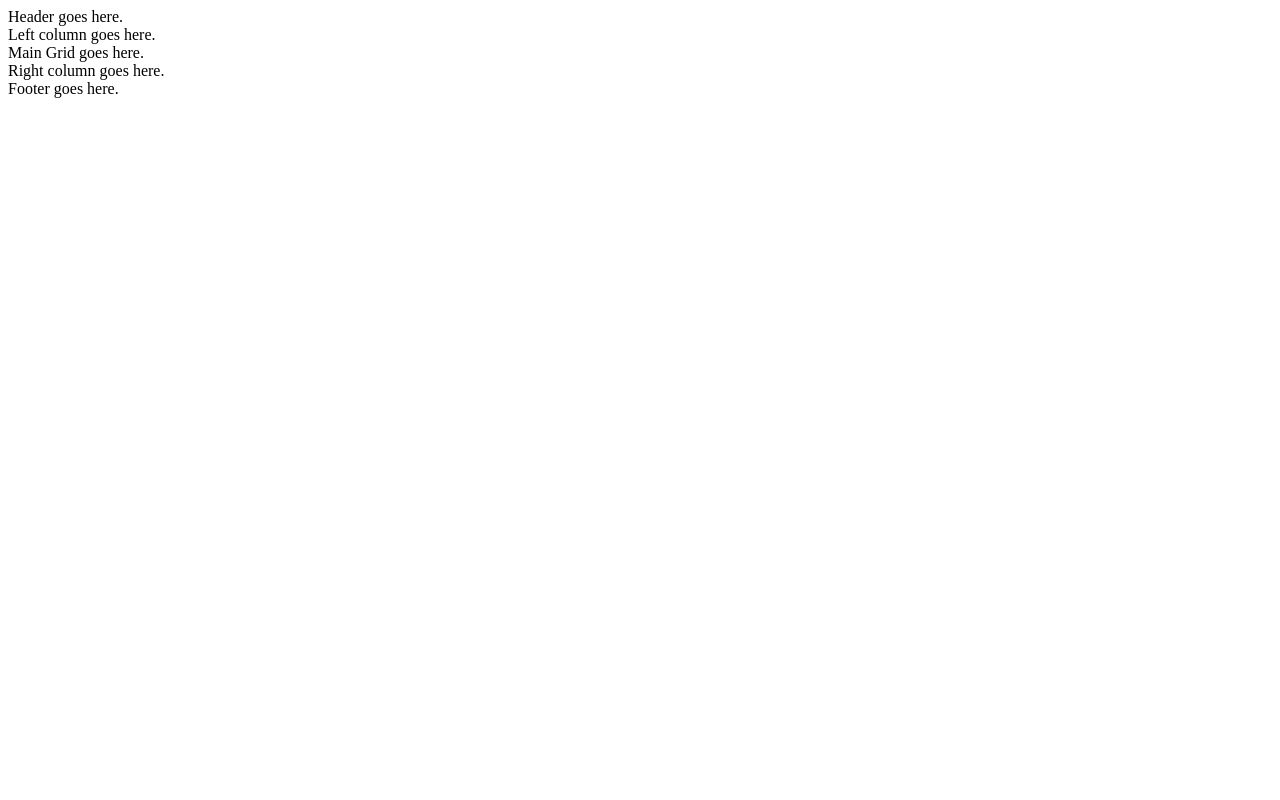
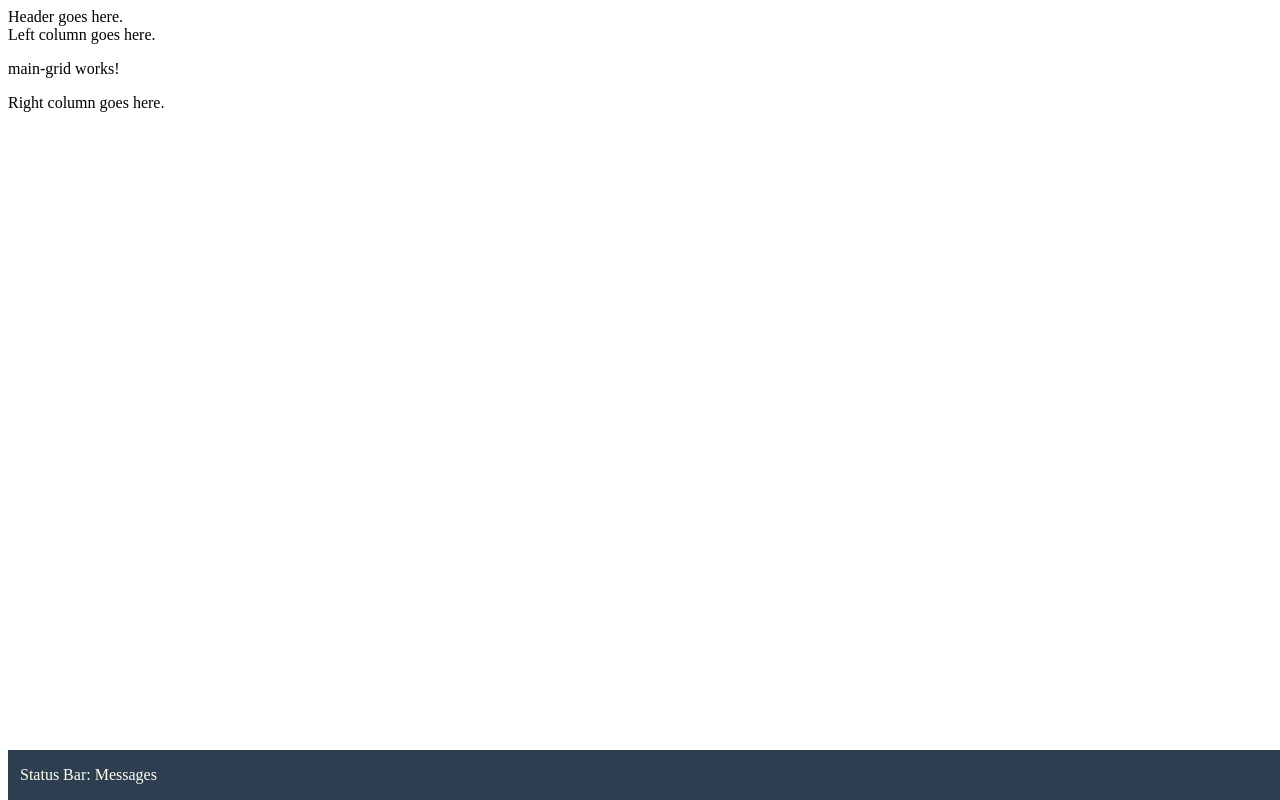
Before and after one commit to ashleylovette/alan-wire-project, an Angular app: page / in a window 1280 px wide. Built offline with nearby package versions, Linux system fonts and the light colour scheme.

Commit message:
initial commit

```diff
--- a/src/app/app.component.css
+++ b/src/app/app.component.css
@@ -0,0 +1,5 @@
+* {
+  box-sizing: border-box;
+  margin: 0;
+  padding: 0;
+}
--- a/src/app/app.component.html
+++ b/src/app/app.component.html
@@ -6,24 +6,23 @@
     Header goes here.
   </div>
   <div class="row">
-    <div class="col-xs-2">
+    <div class="col-xs-1">
       <!-- Left Component -->
       Left column goes here.
     </div>
 
-    <div class="col-xs-8">
+    <div class="col-xs-10">
       <!-- Main Grid -->
-      Main Grid goes here.
+      <app-main-grid></app-main-grid>
     </div>
 
-    <div class="col-xs-2">
+    <div class="col-xs-1">
       <!-- Right Component -->
       Right column goes here.
     </div>
   </div>
-
   <div class="row">
     <!-- Footer -->
-    Footer goes here.
+    <app-footer></app-footer>
   </div>
 </div>
--- a/src/app/app.module.ts
+++ b/src/app/app.module.ts
@@ -3,11 +3,13 @@ import { BrowserModule } from '@angular/platform-browser';
 
 import { AppComponent } from './app.component';
 import { MainGridComponent } from './main-grid/main-grid.component';
+import { FooterComponent } from './footer/footer.component';
 
 @NgModule({
   declarations: [
     AppComponent,
-    MainGridComponent
+    MainGridComponent,
+    FooterComponent
   ],
   imports: [
     BrowserModule
--- /dev/null
+++ b/src/app/footer/footer.component.css
@@ -0,0 +1,15 @@
+div.container{
+  background-color: #2d3e50;
+  width: 100%;
+  display: flex;
+  flex-direction: row;
+  position: absolute;
+  bottom: 0;
+  margin: 0;
+  padding: 0;
+}
+
+p{
+  padding-left: 0.75em;
+  color: ivory;
+}
--- /dev/null
+++ b/src/app/footer/footer.component.html
@@ -0,0 +1,3 @@
+<div class="container">
+  <p>Status Bar: Messages</p>
+</div>
--- /dev/null
+++ b/src/app/footer/footer.component.ts
@@ -0,0 +1,15 @@
+import { Component, OnInit } from '@angular/core';
+
+@Component({
+  selector: 'app-footer',
+  templateUrl: './footer.component.html',
+  styleUrls: ['./footer.component.css']
+})
+export class FooterComponent implements OnInit {
+
+  constructor() { }
+
+  ngOnInit(): void {
+  }
+
+}
```
Also changed, not shown: 1 other file (tests, documents, lock files or other folders).
